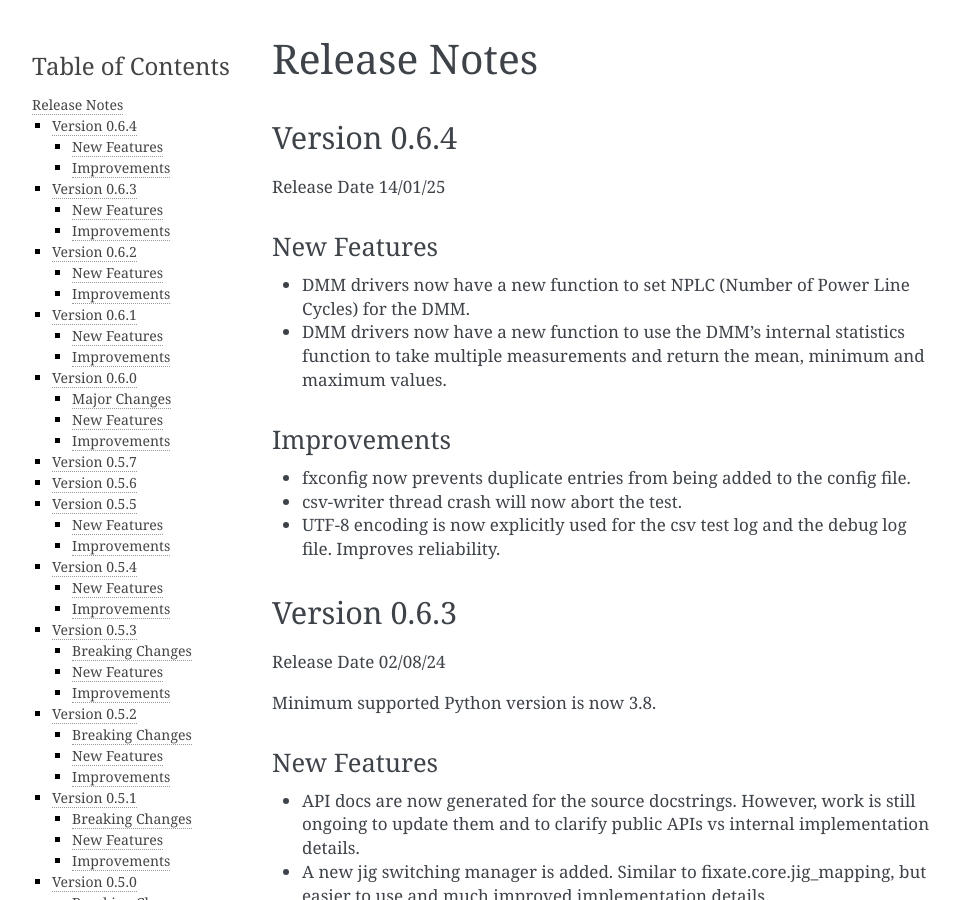
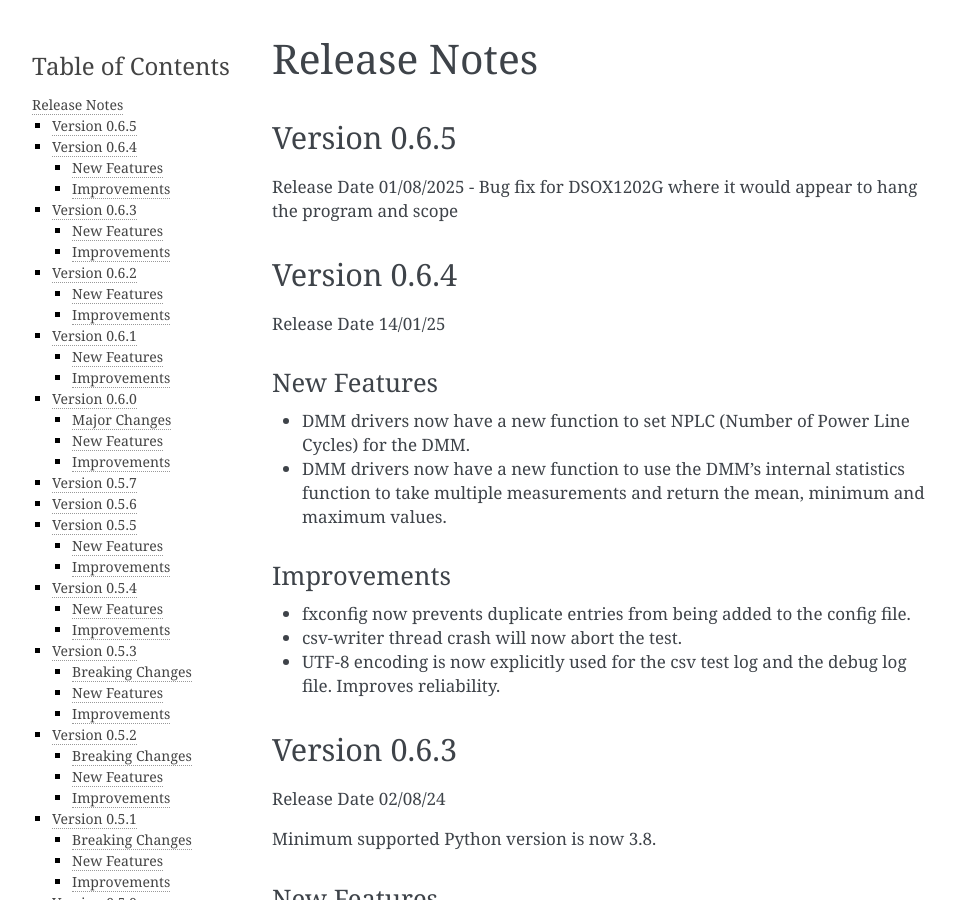
Before and after one commit to PyFixate/Fixate, a Sphinx documentation site: the page built from docs/release-notes.rst, in a window 1280 px wide and 900 px high. Shown: the whole window, without its empty margins (148-1107 px from the left). Built offline with Sphinx 7.4.7, drawn with Linux system fonts in a browser that asks for light colours.

Commit message:
Updated release notes

```diff
--- a/docs/release-notes.rst
+++ b/docs/release-notes.rst
@@ -1,6 +1,12 @@
 ==================================
 Release Notes
 ==================================
+
+*************
+Version 0.6.5
+*************
+Release Date 01/08/2025
+- Bug fix for DSOX1202G where it would appear to hang the program and scope
 
 *************
 Version 0.6.4
```
